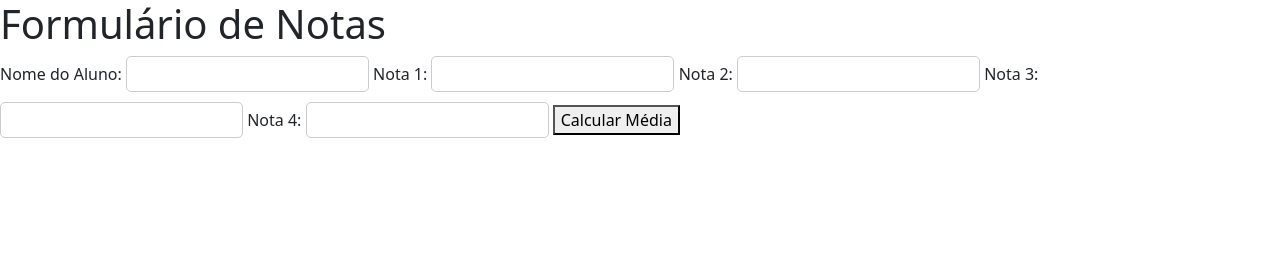
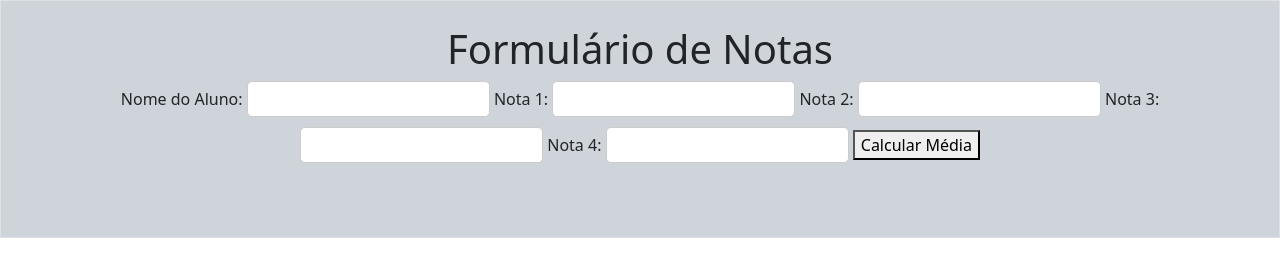
Before and after one commit to MatheusParpinelli/TrabalhoWEB, a plain HTML site: page docs/formularioWEB/index.html in a window 1280 px wide. Drawn offline with nearby package versions, Linux system fonts and the light colour scheme.

Commit message:
Update index.html

```diff
--- a/docs/formularioWEB/index.html
+++ b/docs/formularioWEB/index.html
@@ -10,7 +10,8 @@
     <title>Formulario de Notas</title>
 </head>
 <body>
-    <h1>Formulário de Notas</h1>
+  <div class="container-fluid border p-4 md text-center bg-dark-subtle">
+  <h1>Formulário de Notas</h1>
     <form>
       <label for="nome">Nome do Aluno:</label>
       <input type="text" id="nome" name="nome" required>
@@ -25,5 +26,6 @@
       <button type="button" onclick="Media()">Calcular Média</button>
     </form>
     <div id="resultado"></div>
+  </div>
 </body>
 </html>
```
